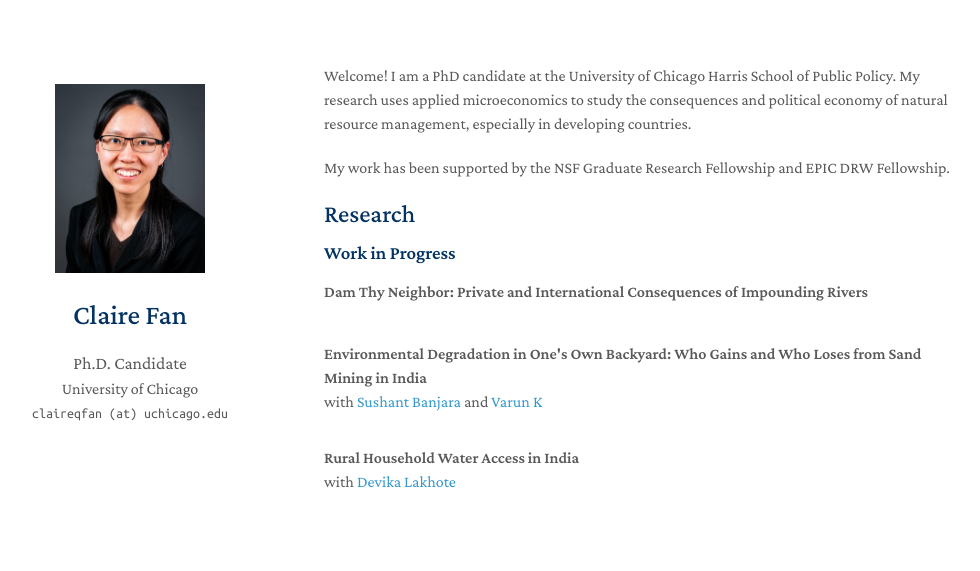
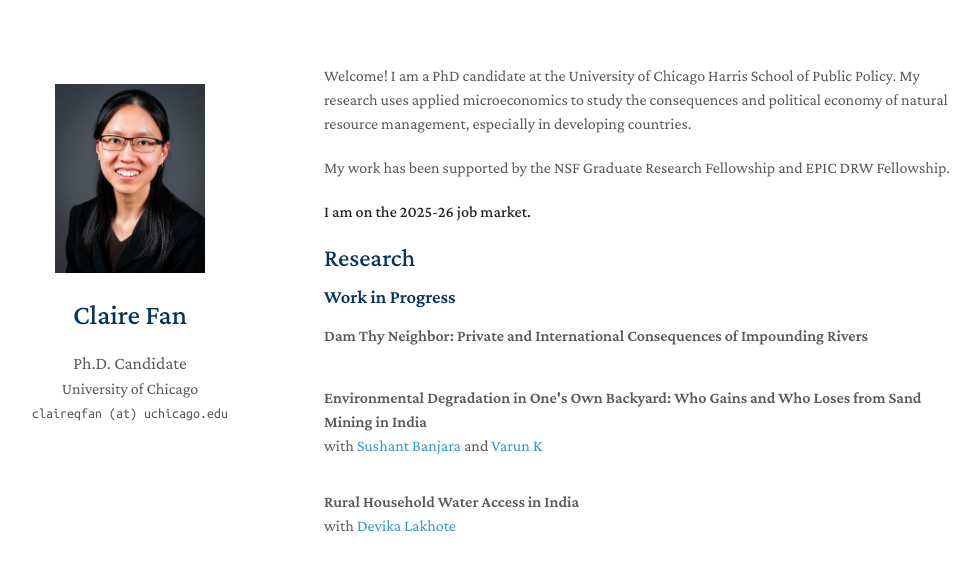
Before and after one commit to claireqfan/claireqfan.github.io, a Jekyll site: the page built from index.md, in a window 1280 px wide. Shown: the top 571 px of the page, without its empty margins (146-1126 px from the left). Built offline with Jekyll 4.4.1, drawn with Linux system fonts in a browser that asks for light colours; nearby versions of some CDN libraries; a style sheet for code colours, icons or effects is not loaded.

Commit message:
updating CV and adding job market status

```diff
--- a/index.md
+++ b/index.md
@@ -8,6 +8,8 @@ Welcome! I am a PhD candidate at the University of Chicago Harris School of Publ
 
 My work has been supported by the NSF Graduate Research Fellowship and EPIC DRW Fellowship.
 
+**I am on the 2025-26 job market.**
+
 
 <!--
 -->
```
Also changed, not shown: 4 other files.
